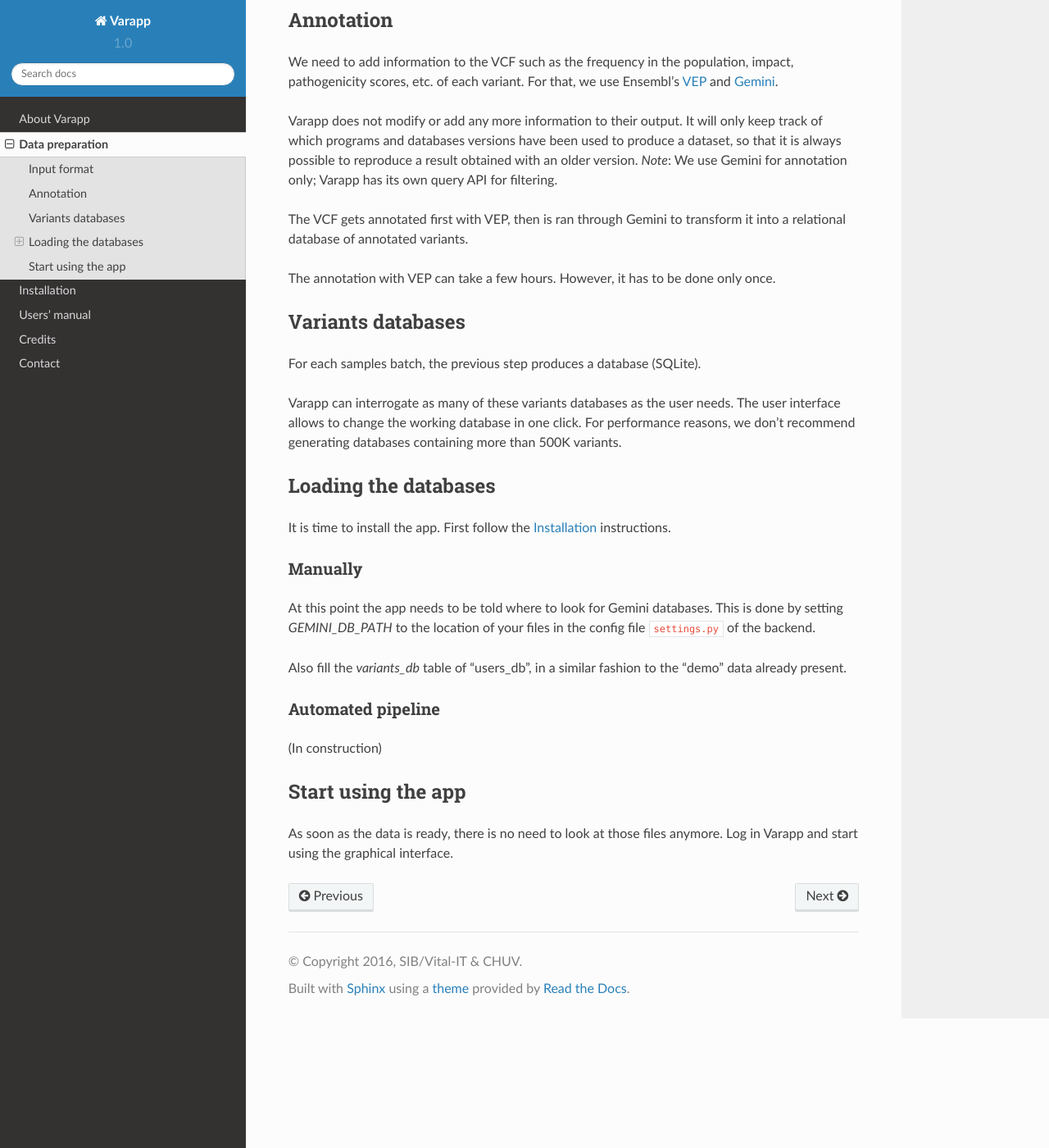
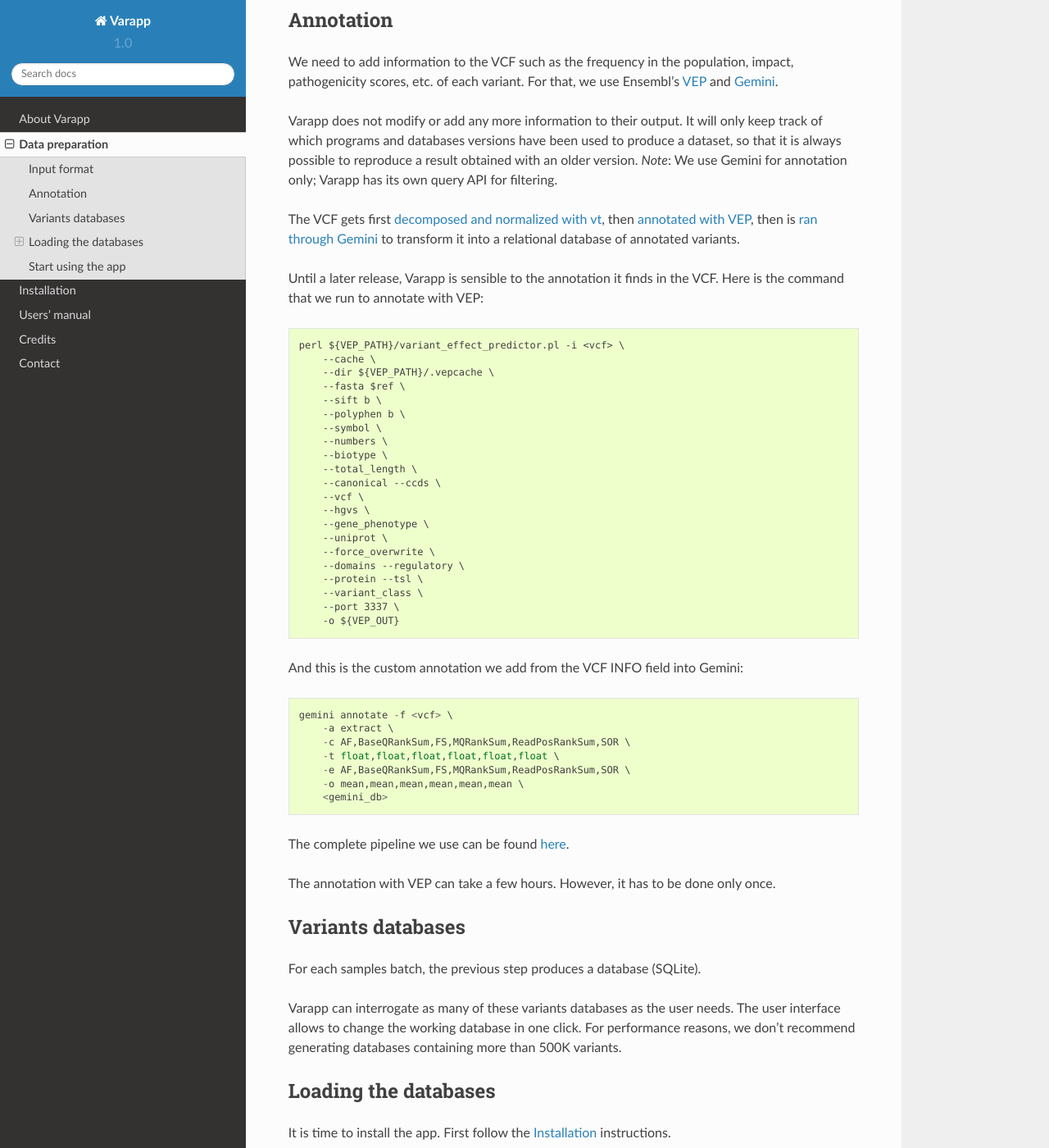
Before and after one commit to varapp/varapp-docs, a Sphinx documentation site: the page built from docs/src/method.rst, in a window 1280 px wide and 1400 px high, scrolled down 774 px. Shown: the whole window at 82% size. Built offline with Sphinx 7.4.7 and the Read the Docs theme 2.0.0, drawn with Linux system fonts in a browser that asks for light colours.

Commit message:
VEP docs

```diff
--- a/docs/src/method.rst
+++ b/docs/src/method.rst
@@ -44,8 +44,49 @@
 so that it is always possible to reproduce a result obtained with an older version.
 *Note*: We use Gemini for annotation only; Varapp has its own query API for filtering.
 
-The VCF gets annotated first with VEP, then is ran through Gemini
+The VCF gets first `decomposed and normalized with vt <http://genome.sph.umich.edu/wiki/Vt>`_,
+then `annotated with VEP
+<http://gemini.readthedocs.io/en/latest/content/functional_annotation.html#stepwise-installation-and-usage-of-vep>`_,
+then is `ran through Gemini <http://gemini.readthedocs.io/en/latest/content/quick_start.html>`_
 to transform it into a relational database of annotated variants.
+
+Until a later release, Varapp is sensible to the annotation it finds in the VCF.
+Here is the command that we run to annotate with VEP::
+
+    perl ${VEP_PATH}/variant_effect_predictor.pl -i <vcf> \
+        --cache \
+        --dir ${VEP_PATH}/.vepcache \
+        --fasta $ref \
+        --sift b \
+        --polyphen b \
+        --symbol \
+        --numbers \
+        --biotype \
+        --total_length \
+        --canonical --ccds \
+        --vcf \
+        --hgvs \
+        --gene_phenotype \
+        --uniprot \
+        --force_overwrite \
+        --domains --regulatory \
+        --protein --tsl \
+        --variant_class \
+        --port 3337 \
+        -o ${VEP_OUT}
+
+And this is the custom annotation we add from the VCF INFO field into Gemini::
+
+    gemini annotate -f <vcf> \
+        -a extract \
+        -c AF,BaseQRankSum,FS,MQRankSum,ReadPosRankSum,SOR \
+        -t float,float,float,float,float,float \
+        -e AF,BaseQRankSum,FS,MQRankSum,ReadPosRankSum,SOR \
+        -o mean,mean,mean,mean,mean,mean \
+        <gemini_db>
+
+The complete pipeline we use can be found :doc:`here <annotate_vcf>`.
+
 
 The annotation with VEP can take a few hours. However, it has to be done only once.
 
```
Also changed, not shown: docs/src/annotate_vcf.rst (added, +12 -0 lines), 2 other files.
